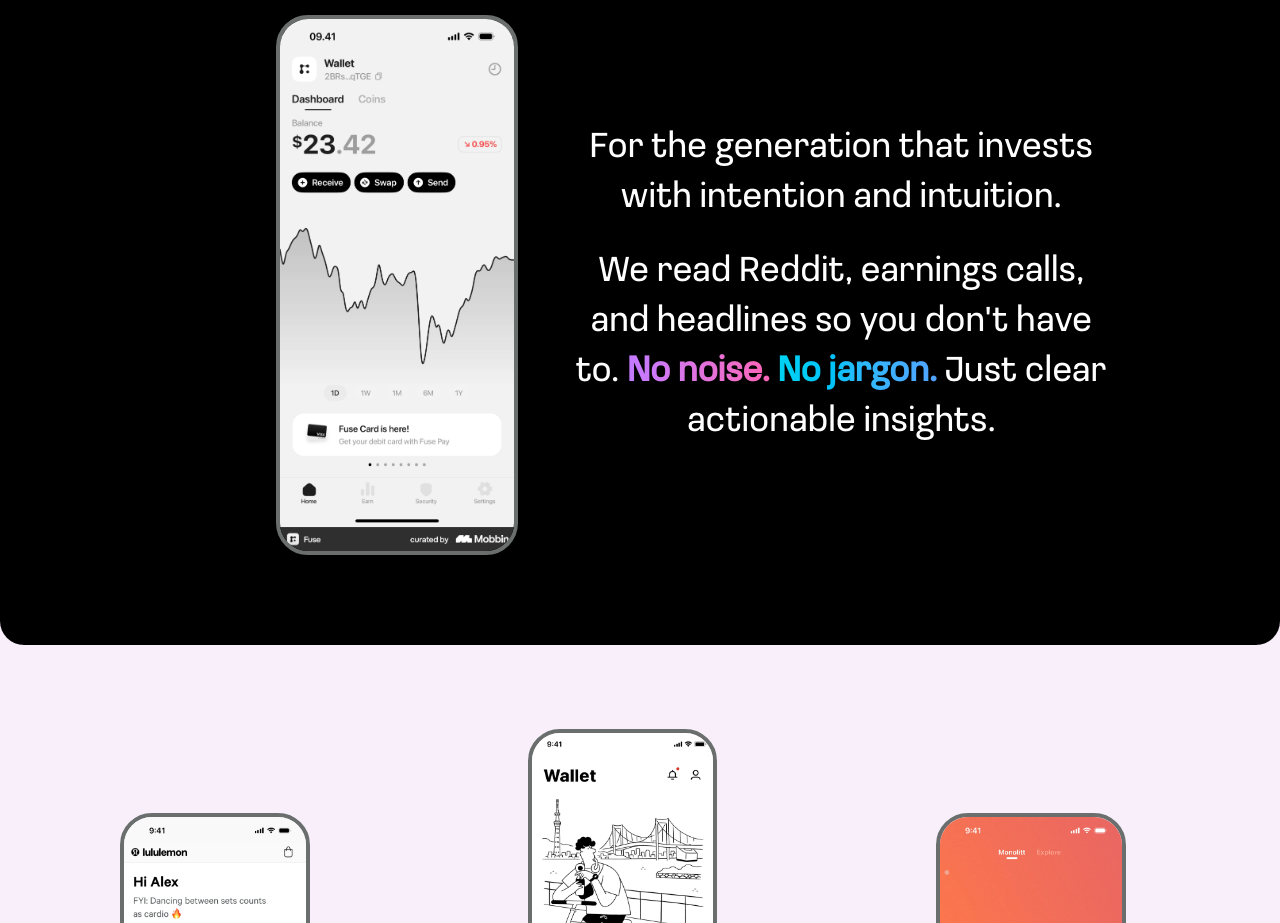
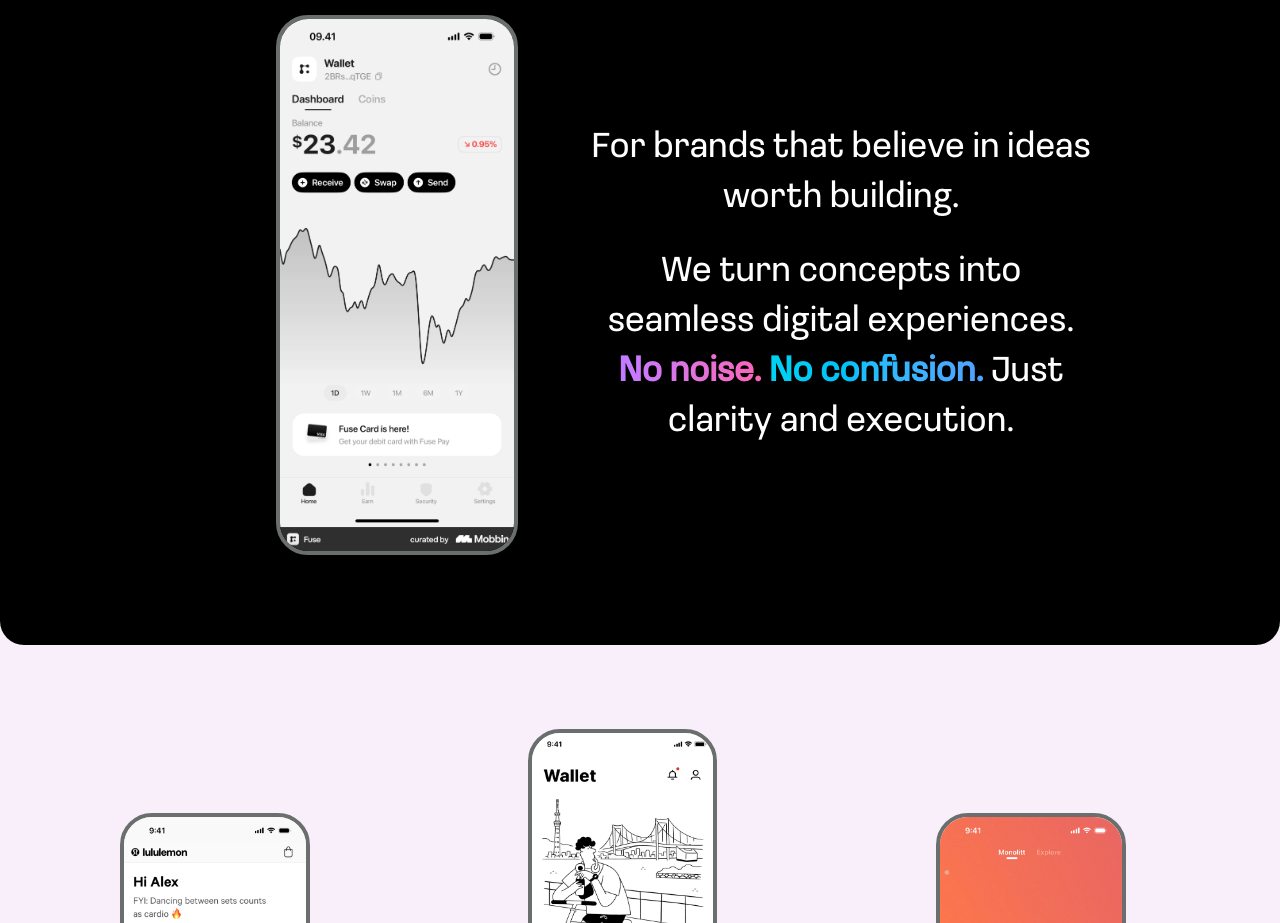
Before and after one commit to Mohfazam/Sol4U, a Next.js app: page / in a window 1280 px wide. Shown: the part 860-1783 px from the top of the page. Built offline with nearby package versions, Linux system fonts and the light colour scheme.

Commit message:
Features

```diff
--- a/src/Components/Feature.tsx
+++ b/src/Components/Feature.tsx
@@ -9,9 +9,9 @@ const Feature = () => {
         </div>
 
         <div className='flex flex-col items-center justify-center gap-6 text-[36px] font-normal text-center leading-[50px]'>
-          <span className='w-[550px]'>For the generation that invests with intention and intuition.</span>
+          <span className='w-[550px]'>For brands that believe in ideas worth building.</span>
 
-          <span className='w-[550px]'>We read Reddit, earnings calls, and headlines so you don't have to.  <span className='bg-gradient-to-r from-purple-400 to-pink-400 bg-clip-text text-transparent font-semibold'>No noise.</span>      <span className='bg-gradient-to-r from-cyan-400 to-blue-400 bg-clip-text text-transparent font-semibold'>No jargon.</span>  Just clear actionable insights.</span>
+          <span className='w-[510px]'>We turn concepts into seamless digital experiences.  <span className='bg-gradient-to-r from-purple-400 to-pink-400 bg-clip-text text-transparent font-semibold'>No noise.</span>      <span className='bg-gradient-to-r from-cyan-400 to-blue-400 bg-clip-text text-transparent font-semibold'>No confusion.</span>  Just clarity and execution.</span>
         </div>
 
       </div>
```
